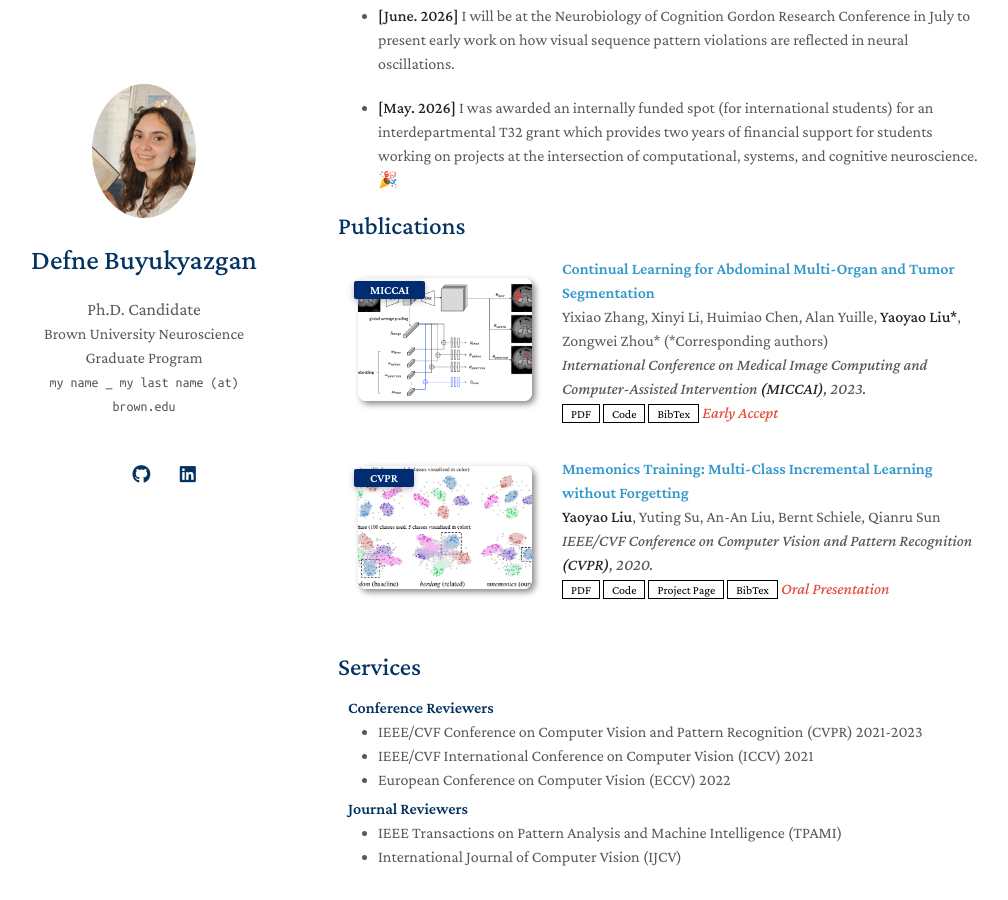
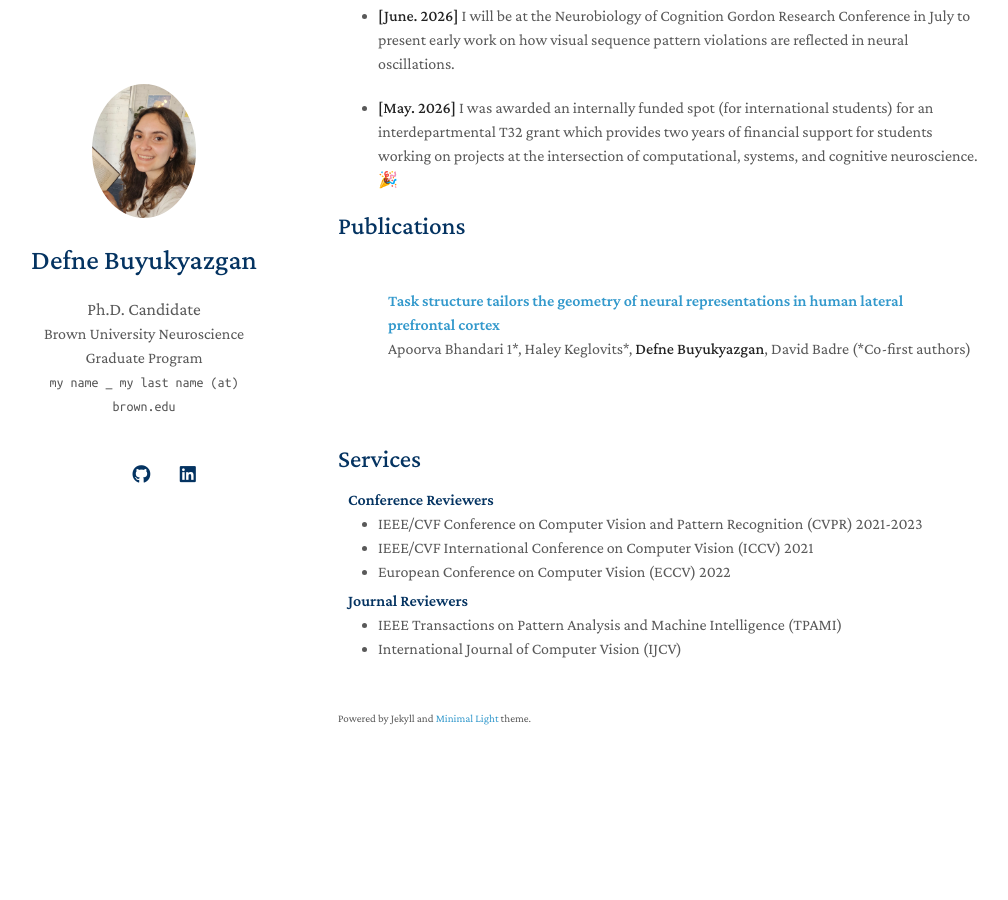
Before and after one commit to defnebu/db_website, a Jekyll site: the page built from index.md, in a window 1280 px wide and 900 px high, scrolled down 543 px. Shown: the whole window, without its empty margins (132-1140 px from the left). Built offline with Jekyll 4.4.1, drawn with Linux system fonts in a browser that asks for light colours; a style sheet for code colours, icons or effects is not loaded; our own code applies the rules of GitHub Pages for plain Markdown files; after the commit the page ends 1342 px from its top, so only the background shows below that.

Commit message:
Update publications.yml

```diff
--- a/_data/publications.yml
+++ b/_data/publications.yml
@@ -1,22 +1,5 @@
 main:
 
-  - title: Continual Learning for Abdominal Multi-Organ and Tumor Segmentation
-    authors: Yixiao Zhang, Xinyi Li, Huimiao Chen, Alan Yuille, <strong>Yaoyao Liu*</strong>, Zongwei Zhou* (*Corresponding authors)
-    conference_short: MICCAI
-    conference: International Conference on Medical Image Computing and Computer-Assisted Intervention <strong>(MICCAI)</strong>, 2023.
-    pdf: https://arxiv.org/pdf/2306.00988.pdf
-    code: https://github.com/MrGiovanni/ContinualLearning
-    bibtex: https://bib.yliu.me/MICCAI23.txt
-    image: ./assets/img/teaser_example_2.png
-    notes: Early Accept
-
-  - title: "Mnemonics Training: Multi-Class Incremental Learning without Forgetting"
-    authors: <strong>Yaoyao Liu</strong>, Yuting Su, An-An Liu, Bernt Schiele, Qianru Sun
-    conference_short: CVPR
-    conference: IEEE/CVF Conference on Computer Vision and Pattern Recognition <strong>(CVPR)</strong>, 2020.
-    pdf: https://arxiv.org/pdf/2002.10211.pdf
-    code: https://github.com/yaoyao-liu/class-incremental-learning/tree/main/mnemonics-training
-    page: https://class-il.mpi-inf.mpg.de/mnemonics/
-    bibtex: https://class-il.mpi-inf.mpg.de/mnemonics/
-    notes: Oral Presentation
-    image: ./assets/img/teaser_example.png
+  - title: Task structure tailors the geometry of neural representations in human lateral prefrontal cortex
+    authors: Apoorva Bhandari 1*, Haley Keglovits*, <strong>Defne Buyukyazgan</strong>, David Badre (*Co-first authors)
+    journal: eLife
```
